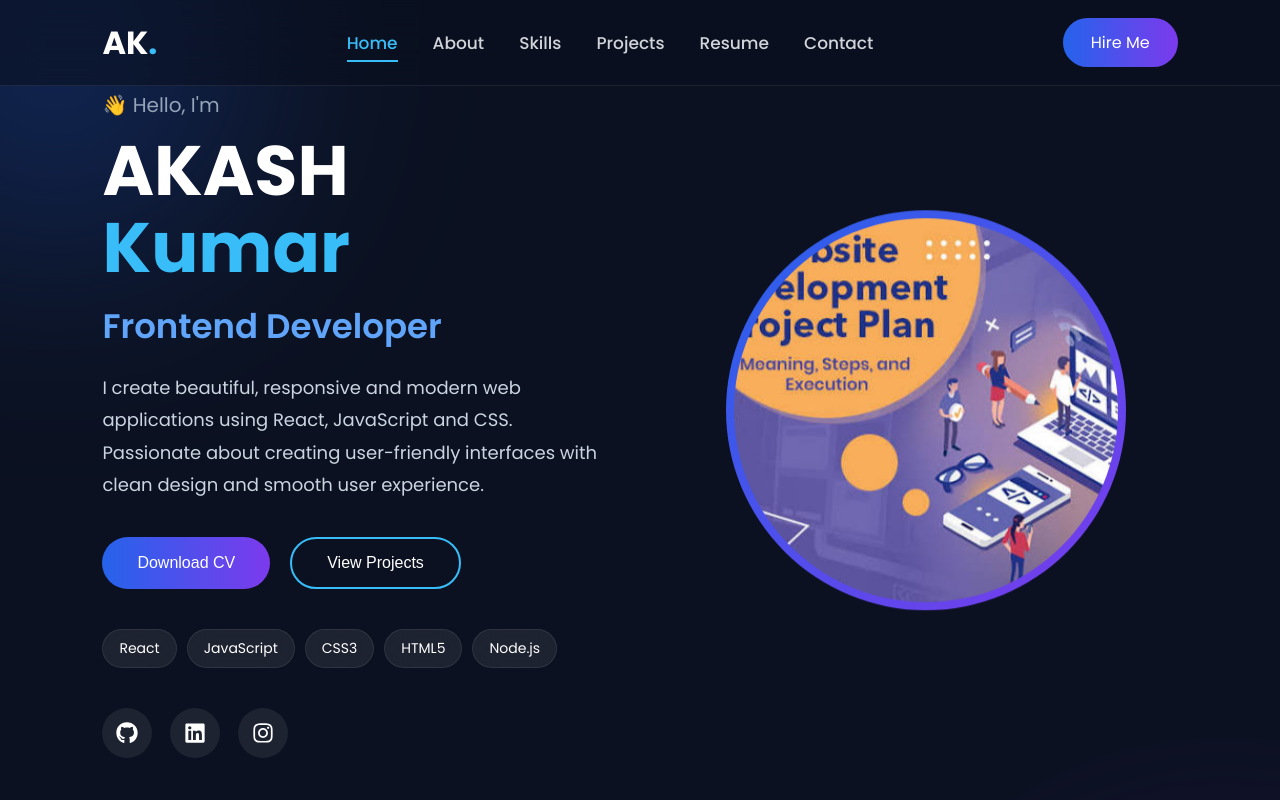
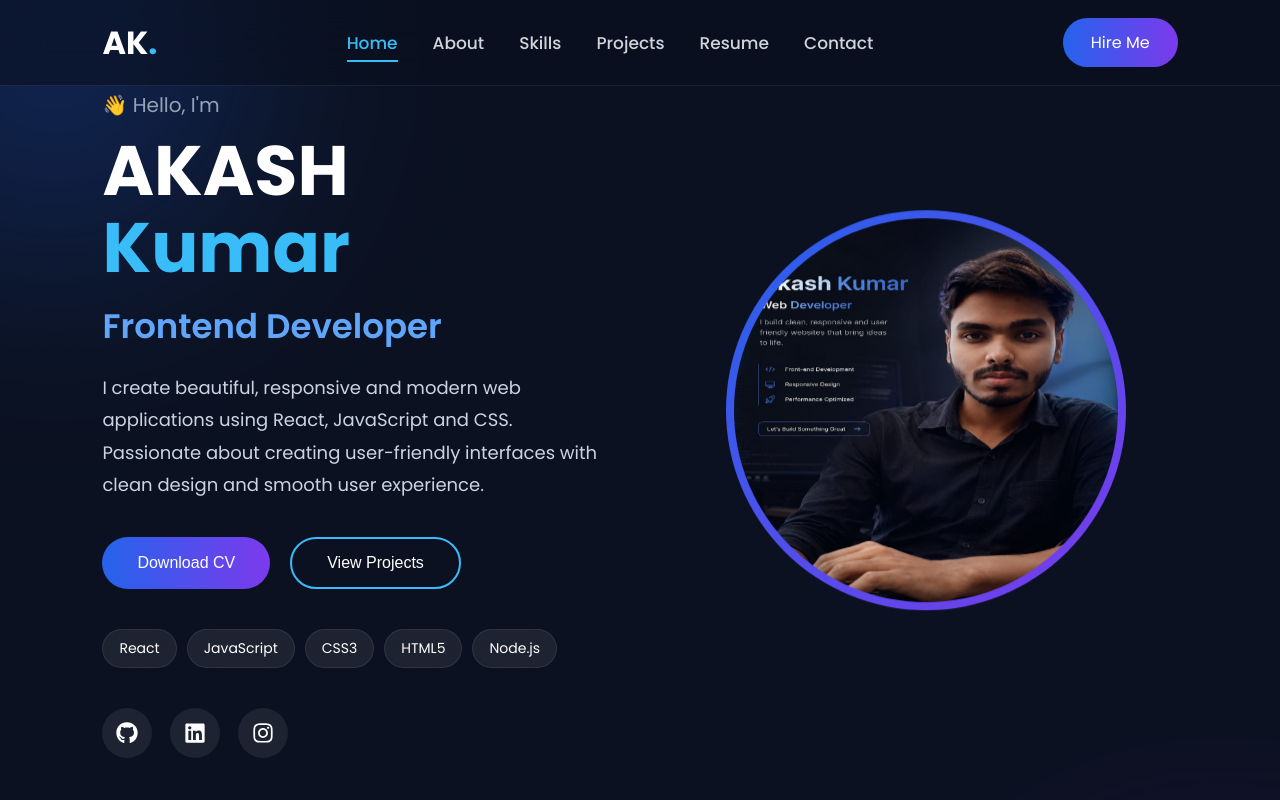
Before and after one commit to skyak191125/portfolio, a React (Vite) app: page / in a window 1280 px wide. Shown: the top 800 px of the page. Built offline with nearby package versions, Linux system fonts and the light colour scheme.

Commit message:
Update portfolio

```diff
--- a/src/pages/About.css
+++ b/src/pages/About.css
@@ -60,7 +60,7 @@
     width:100%;
     height:100%;
     border-radius:50%;
-    object-fit:cover;
+    object-fit:repeat;
 }
 
 /* Content */
--- a/src/pages/Home.css
+++ b/src/pages/Home.css
@@ -204,7 +204,7 @@ body{
 .image-box img{
     width:100%;
     height:100%;
-    object-fit:cover;
+    object-fit: repeat;
     border-radius:50%;
 }
 
--- a/src/pages/Home.jsx
+++ b/src/pages/Home.jsx
@@ -1,5 +1,5 @@
 import "./Home.css";
-import profile from "../assets/project2.jpg";
+import profile from "../assets/profile.png";
 
 import {
   FaGithub,
```
Also changed, not shown: src/assets/profile.png, src/components/Navbar.jsx (line endings or trailing spaces).
